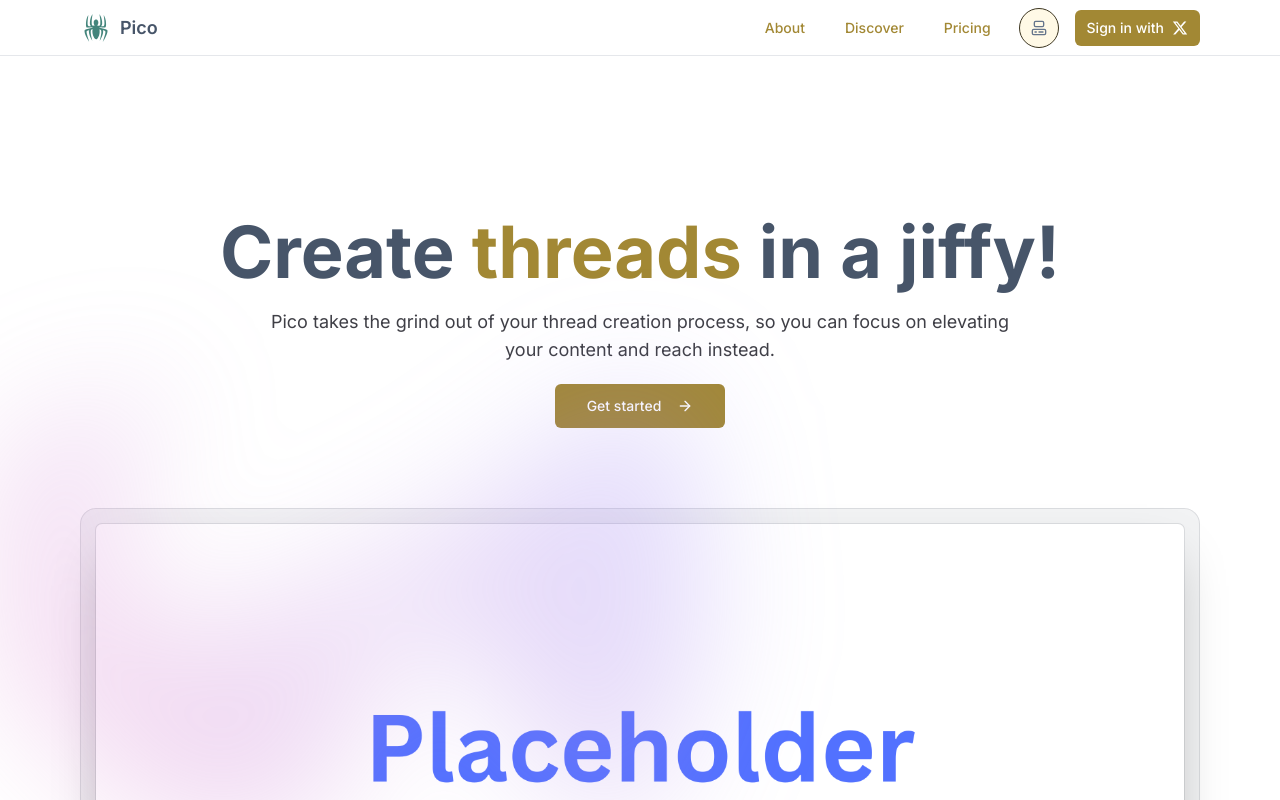
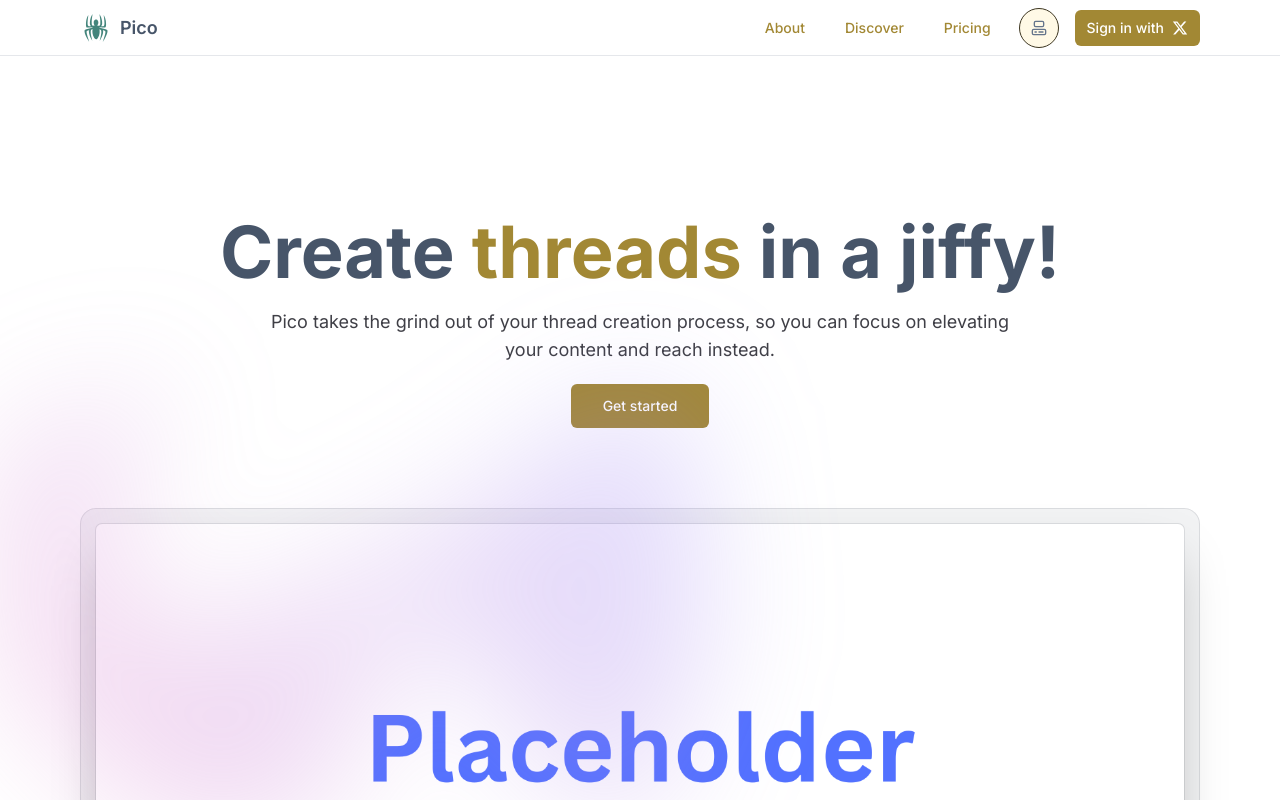
Before and after one commit to schandillia/project-pico, a Next.js app: page / in a window 1280 px wide. Shown: the top 800 px of the page. Built offline with nearby package versions, Linux system fonts and the light colour scheme; no server answers.

Commit message:
STYLE: Remove arrow from get started button.

```diff
--- a/src/components/commons/GuestHome.tsx
+++ b/src/components/commons/GuestHome.tsx
@@ -1,7 +1,6 @@
 import Image from "next/image"
 import Link from "next/link"
 
-import { ArrowRight } from "lucide-react"
 import { FaXTwitter } from "react-icons/fa6"
 
 import ViewportWrapper from "@/components/commons/ViewportWrapper"
@@ -66,8 +65,7 @@ export default function GuestHome() {
 					href="/dashboard"
 					aria-label="Get started with thread creation"
 				>
-					Get started{" "}
-					<ArrowRight className="ml-2 h-5 w-5" aria-hidden="true" />
+					Get started
 				</Link>
 			</ViewportWrapper>
 
```
